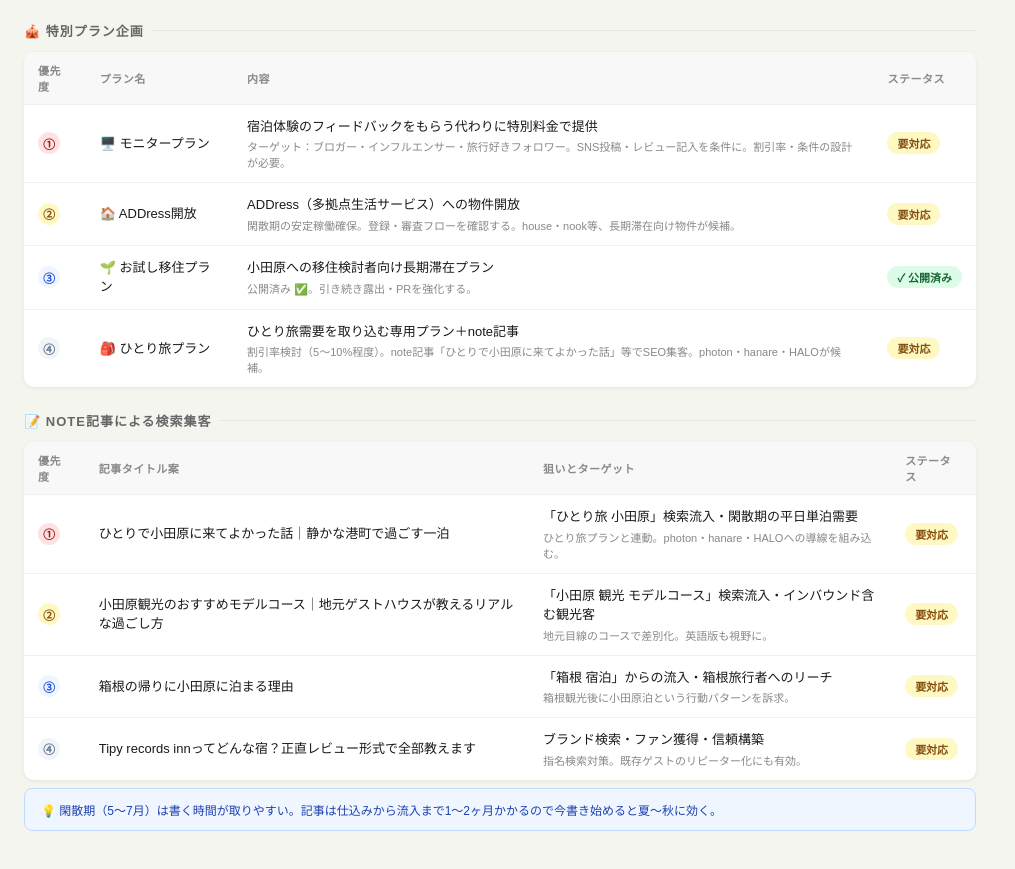
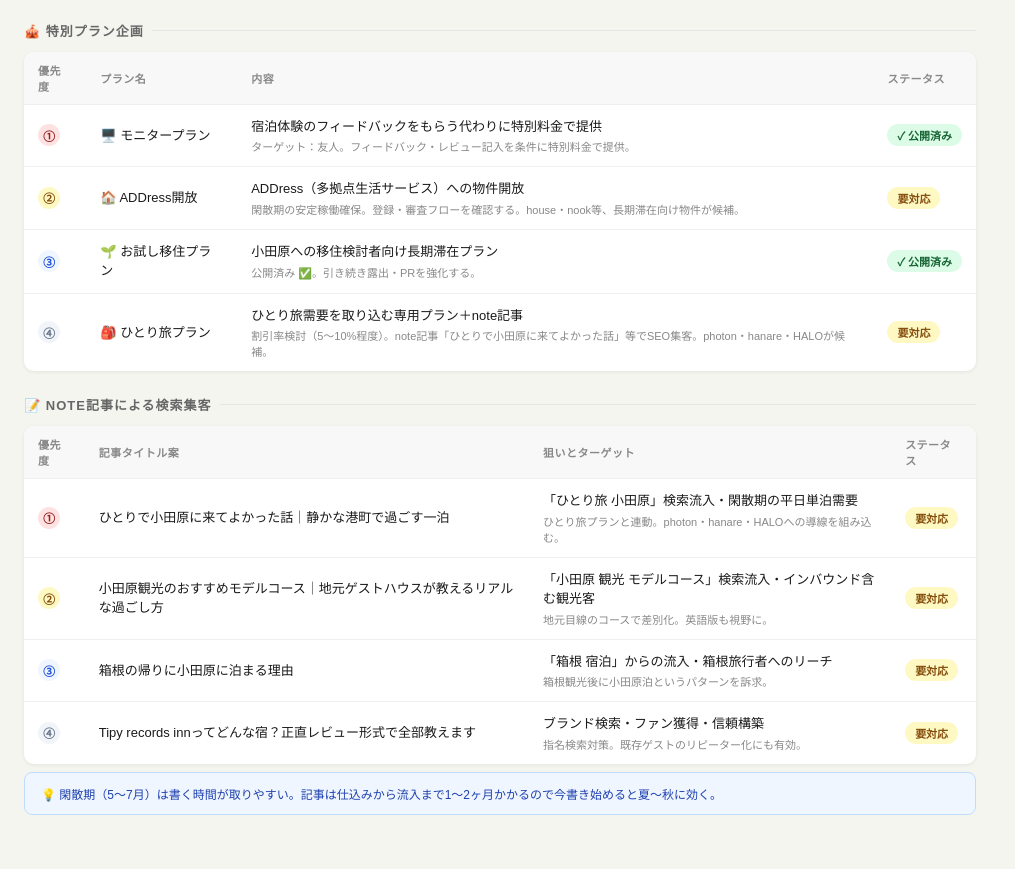
Before and after one commit to miki-tipy/tipy-dashboard, a plain HTML site: page index.html in a window 1280 px wide. Shown: the part 651-1520 px from the top of the page, without its empty margins (0-1015 px from the left). Drawn offline with Linux system fonts and the light colour scheme.

Commit message:
Update index.html

```diff
--- a/index.html
+++ b/index.html
@@ -249,8 +249,8 @@
         <tr>
           <td><span class="priority-badge pri-1">①</span></td>
           <td><span class="task-text">🖥️ モニタープラン</span></td>
-          <td><span class="task-text">宿泊体験のフィードバックをもらう代わりに特別料金で提供</span><div class="task-detail">ターゲット：ブロガー・インフルエンサー・旅行好きフォロワー。SNS投稿・レビュー記入を条件に。割引率・条件の設計が必要。</div></td>
-          <td><span class="status-badge status-todo">要対応</span></td>
+          <td><span class="task-text">宿泊体験のフィードバックをもらう代わりに特別料金で提供</span><div class="task-detail">ターゲット：友人。フィードバック・レビュー記入を条件に特別料金で提供。</div></td>
+          <td><span class="status-badge status-done">✓ 公開済み</span></td>
         </tr>
         <tr>
           <td><span class="priority-badge pri-2">②</span></td>
@@ -297,7 +297,7 @@
         <tr>
           <td><span class="priority-badge pri-3">③</span></td>
           <td><span class="task-text">箱根の帰りに小田原に泊まる理由</span></td>
-          <td><span class="task-text">「箱根 宿泊」からの流入・箱根旅行者へのリーチ</span><div class="task-detail">箱根観光後に小田原泊という行動パターンを訴求。</div></td>
+          <td><span class="task-text">「箱根 宿泊」からの流入・箱根旅行者へのリーチ</span><div class="task-detail">箱根観光後に小田原泊というパターンを訴求。</div></td>
           <td><span class="status-badge status-todo">要対応</span></td>
         </tr>
         <tr>
@@ -337,7 +337,7 @@
           <td><span class="priority-badge pri-1">①</span></td>
           <td><span class="property-tag tag-house">house</span> <span class="property-tag tag-nook">nook</span></td>
           <td><span class="property-tag tag-booking">Booking.com</span></td>
-          <td><span class="task-text">Early Booker Deal 設定（先の予約を増やす）</span><div class="task-detail">30日前予約-10%、60日前-15%。5/9〜7/19対象。</div></td>
+          <td><span class="task-text">Early Booker Deal 設定（先の予約を増やす）</span><div class="task-detail">30日前予約-10%・60日前-15%。5/9〜7/19対象。</div></td>
           <td><span class="status-badge status-todo">要対応</span></td>
         </tr>
         <tr class="urgent-row">
@@ -456,6 +456,7 @@
     <table class="task-table">
       <thead><tr><th>カテゴリ</th><th>物件</th><th>タスク</th><th>内容</th><th>ステータス</th></tr></thead>
       <tbody>
+        <tr class="new-row"><td><span class="property-tag tag-ops">リスティング</span></td><td><span class="property-tag tag-hanare">hanare</span> <span class="property-tag tag-halo">HALO</span></td><td><span class="task-text">キャンセルポリシーの見直し</span></td><td><span class="task-detail">Booking.com上位表示のため、キャンセルポリシーを最適化。柔軟なポリシーに変更することで露出アップを狙う。</span></td><td><span class="status-badge status-todo">要対応</span></td></tr>
         <tr><td><span class="property-tag tag-ops">直予約</span></td><td><span class="property-tag tag-halo">HALO</span></td><td><span class="task-text">直予約比率 0.0% 改善</span></td><td><span class="task-detail">チェックイン時に再予約QRカードを渡す運用導入</span></td><td><span class="status-badge status-todo">要対応</span></td></tr>
         <tr><td><span class="property-tag tag-ops">財務</span></td><td><span class="property-tag tag-all">全物件</span></td><td><span class="task-text">MoneyForwardデータ更新</span></td><td><span class="task-detail">最終取得 2026/4/23。月初に定期更新が必要</span></td><td><span class="status-badge status-pending">定期</span></td></tr>
       </tbody>
@@ -483,6 +484,7 @@
       <thead><tr><th>物件</th><th>タスク</th><th>内容</th><th>ステータス</th></tr></thead>
       <tbody>
         <tr><td><span class="property-tag tag-all">全施設</span></td><td><span class="task-text">Beds24予約サイト テコ入れ</span></td><td><span class="task-detail">写真・説明文・料金設定・予約フロー全般を点検</span></td><td><span class="status-badge status-todo">要対応</span></td></tr>
+        <tr class="new-row"><td><span class="property-tag tag-all">全施設</span></td><td><span class="task-text">Beds24 開放期間を1年先まで拡張</span></td><td><span class="task-detail">Booking.com上位表示のため、先1年分の空き状況を公開する。現状の開放期間を確認・延長。</span></td><td><span class="status-badge status-todo">要対応</span></td></tr>
       </tbody>
     </table>
   </div>
@@ -547,7 +549,6 @@
   const dateStr = now.toLocaleDateString('ja-JP', { year:'numeric', month:'long', day:'numeric', weekday:'short' });
   document.getElementById('today-date').innerHTML = `最終更新<br>${dateStr}`;
 
-  // タブ名マップ
   const TAB_LABELS = {
     'kansan':    '🌿 閑散期対策',
     'promo':     '🎯 OTAプロモ',
@@ -561,26 +562,19 @@
     const tbody = document.getElementById('done-tbody');
     tbody.innerHTML = '';
     let count = 0;
-
     document.querySelectorAll('.tab-content:not(#tab-done)').forEach(tabEl => {
       const tabId = tabEl.id.replace('tab-', '');
       const tabLabel = TAB_LABELS[tabId] || tabId;
-
       tabEl.querySelectorAll('tr').forEach(row => {
         const doneCell = row.querySelector('.status-done');
         if (!doneCell) return;
-
-        const propTags = Array.from(row.querySelectorAll('.property-tag'))
-          .map(t => t.outerHTML).join(' ');
-
+        const propTags = Array.from(row.querySelectorAll('.property-tag')).map(t => t.outerHTML).join(' ');
         const taskText = row.querySelector('.task-text');
         const taskName = taskText ? taskText.textContent.trim() : '—';
         const taskDetail = row.querySelector('.task-detail');
         const detailHtml = taskDetail ? `<div class="task-detail">${taskDetail.innerHTML}</div>` : '';
-
         const dateCell = row.querySelector('.date-cell');
         const dateText = dateCell ? dateCell.textContent.trim() : '—';
-
         const tr = document.createElement('tr');
         tr.className = 'new-row';
         tr.innerHTML = `
@@ -588,13 +582,11 @@
           <td>${propTags || '<span class="property-tag tag-all">—</span>'}</td>
           <td><span class="task-text">${taskName}</span>${detailHtml}</td>
           <td class="date-cell">${dateText}</td>
-          <td>${doneCell.outerHTML}</td>
-        `;
+          <td>${doneCell.outerHTML}</td>`;
         tbody.appendChild(tr);
         count++;
       });
     });
-
     document.getElementById('done-empty').style.display = count === 0 ? 'block' : 'none';
   }
 
```
